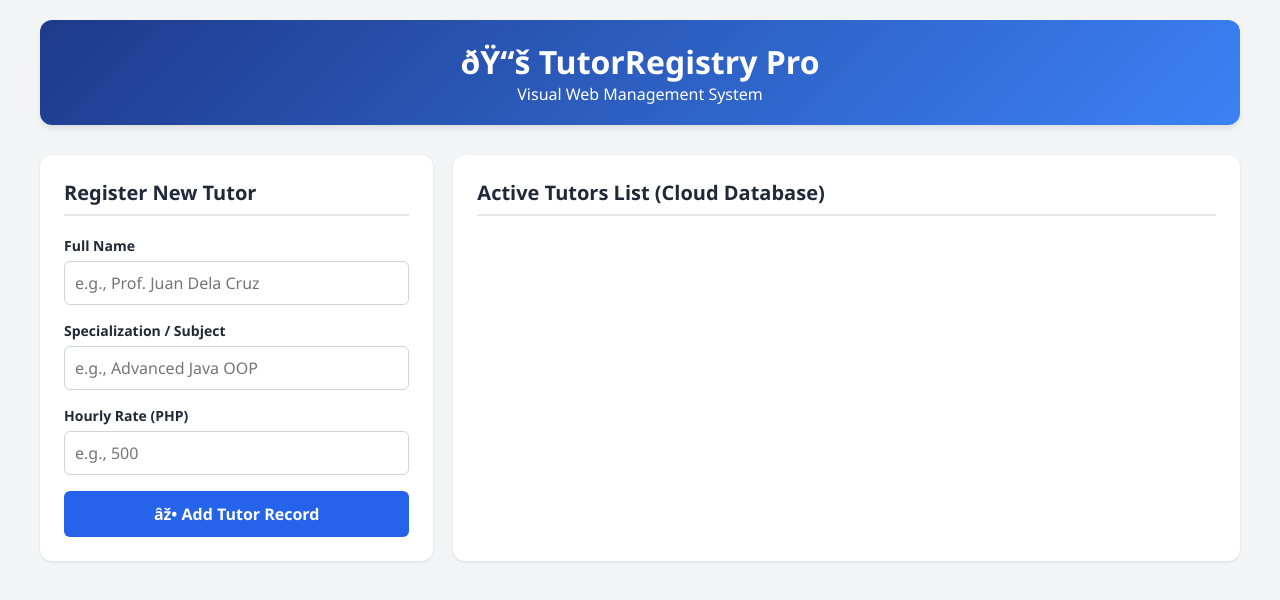
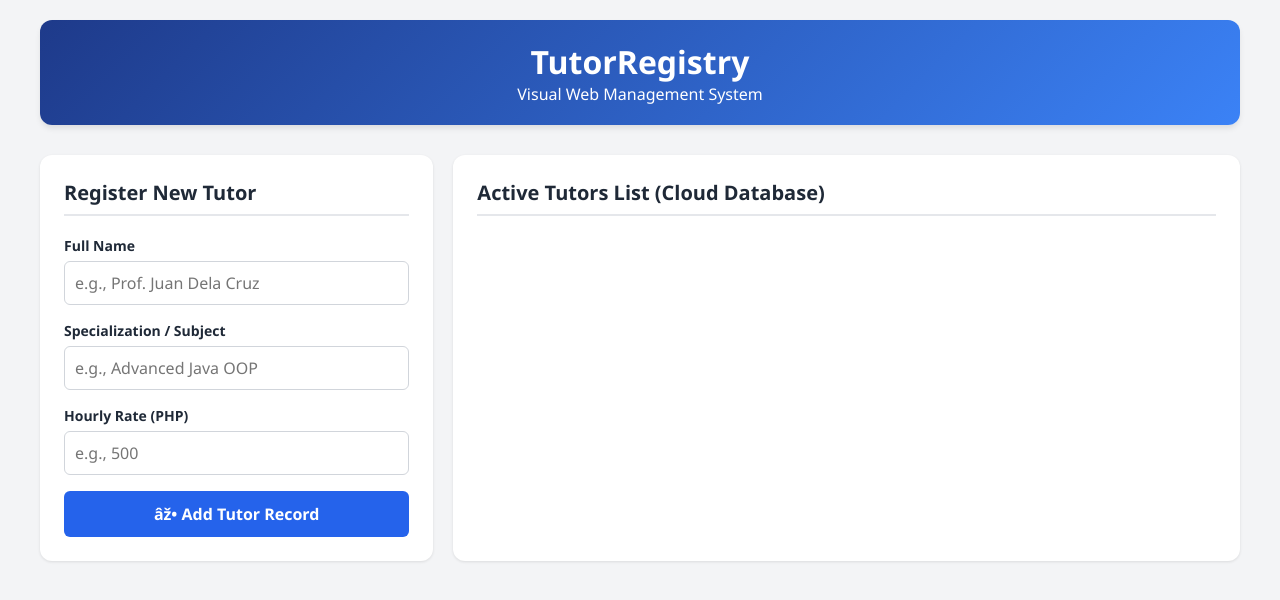
Before and after one commit to Meehanella/FInals, a plain HTML site: page index.html in a window 1280 px wide. Drawn offline with nearby package versions, Linux system fonts and the light colour scheme.

Commit message:
Update index.html

```diff
--- a/index.html
+++ b/index.html
@@ -9,7 +9,7 @@
 <body>
     <div class="app-container">
         <header>
-            <h1>ðŸ“š TutorRegistry Pro</h1>
+            <h1> TutorRegistry </h1>
             <p>Visual Web Management System</p>
         </header>
 
```
